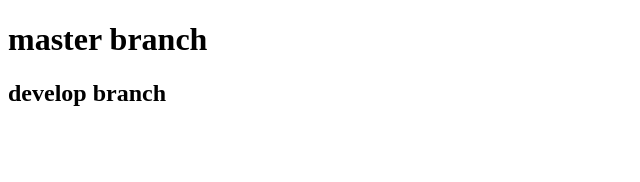
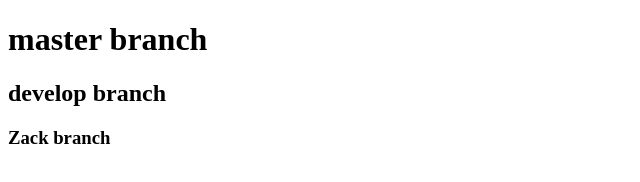
Before and after one commit to hayzemke/teamGit, a plain HTML site: page index.html in a window 1280 px wide. Shown: the whole page, without its empty margins (0-640 px from the left). Drawn offline with Linux system fonts and the light colour scheme.

Commit message:
Zack branch

```diff
--- a/index.html
+++ b/index.html
@@ -9,5 +9,6 @@
 <body>
     <h1>master branch</h1>
     <h2> develop branch </h2>
+    <h3> Zack branch </h3>
 </body>
 </html>
```
